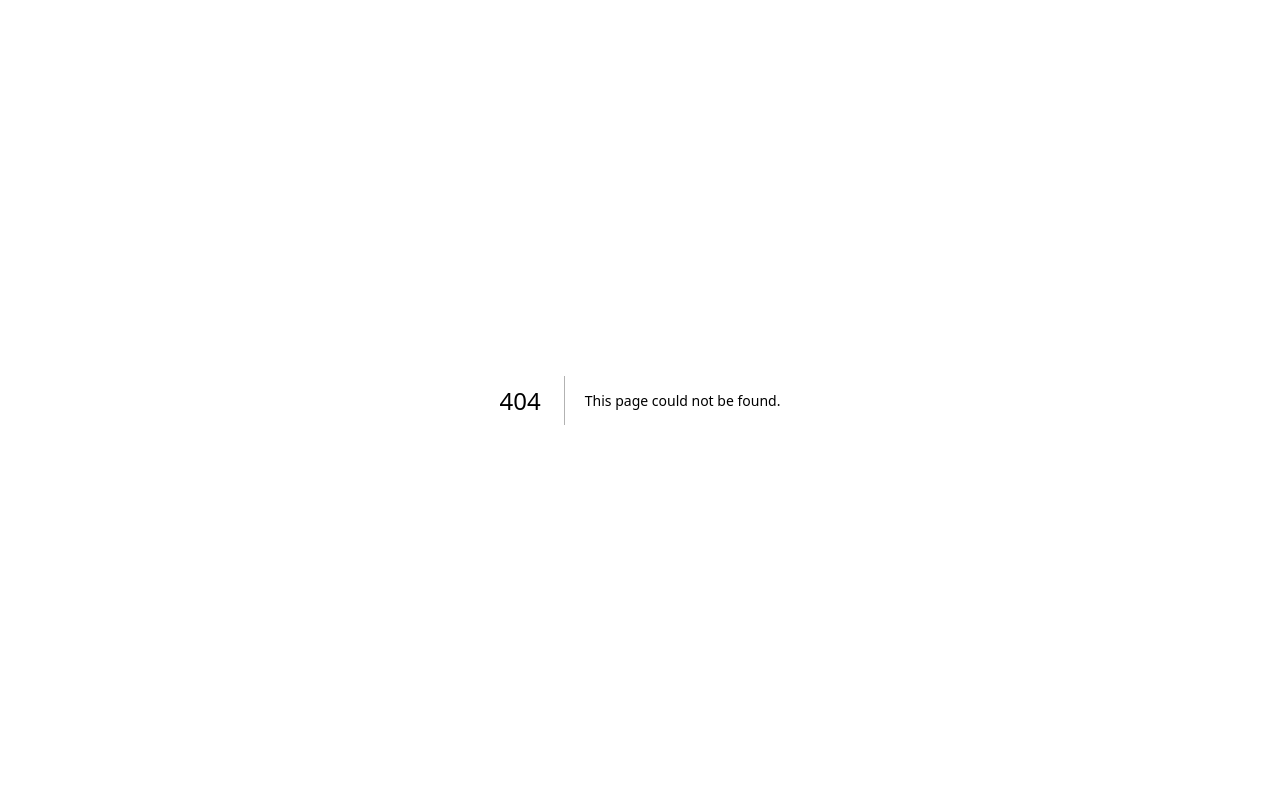
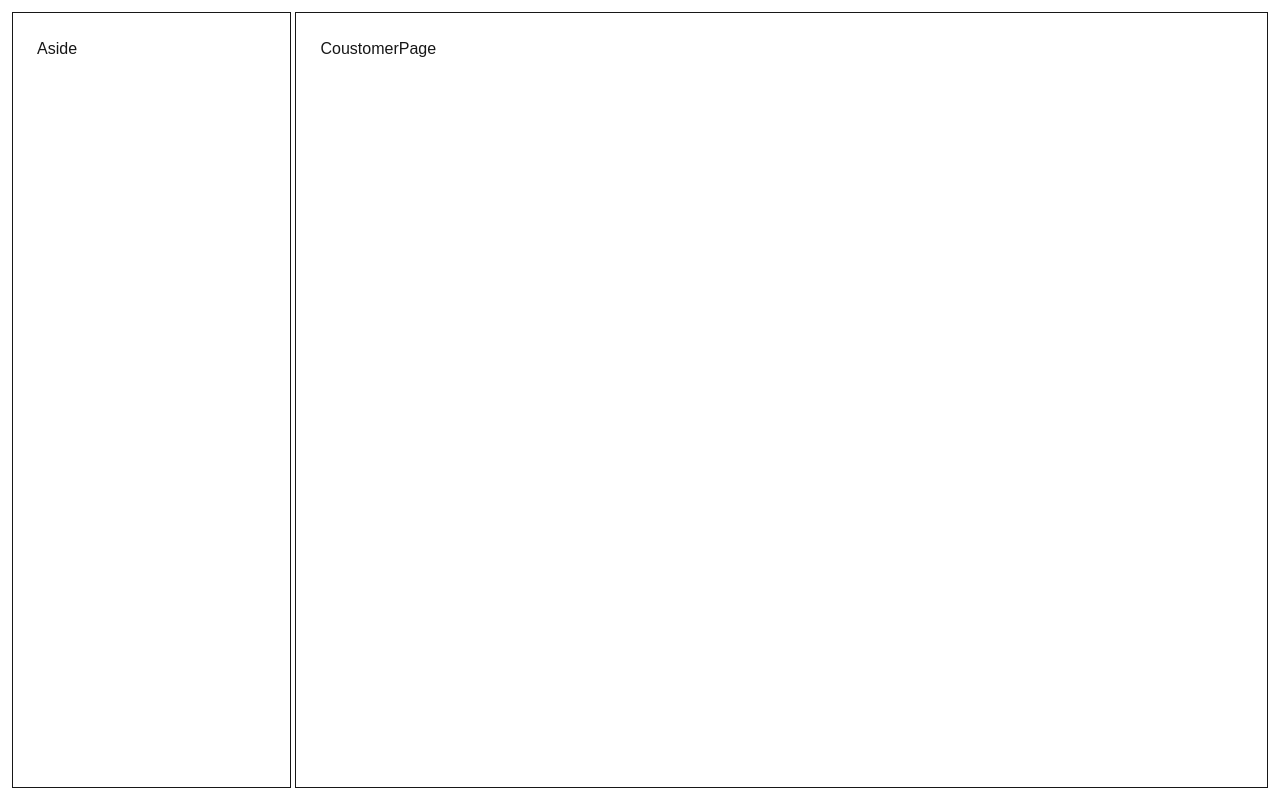
Before and after one commit to md-samrat/first-next-app, a Next.js app: page /dashboard/coustomer in a window 1280 px wide. Before the commit this address had no page. Built offline with nearby package versions, Linux system fonts and the light colour scheme.

Commit message:
implement nested routing and layout

```diff
--- /dev/null
+++ b/src/app/dashboard/coustomer/page.tsx
@@ -0,0 +1,8 @@
+
+function CoustomerPage() {
+  return (
+    <div>CoustomerPage</div>
+  )
+}
+
+export default CoustomerPage
--- /dev/null
+++ b/src/app/dashboard/layout.tsx
@@ -0,0 +1,11 @@
+
+function DashBoardLayout({children}:{children:React.ReactNode}) {
+  return (
+    <div className="flex gap-1 p-3 h-screen w-full">
+        <div className="border p-6 w-[350px]">Aside</div>
+        <div className="p-6 w-full border">{children}</div>
+    </div>
+  )
+}
+
+export default DashBoardLayout
--- /dev/null
+++ b/src/app/dashboard/orders/page.tsx
@@ -0,0 +1,9 @@
+import React from 'react'
+
+function OrdersPage() {
+  return (
+    <div>Orders Page</div>
+  )
+}
+
+export default OrdersPage
--- /dev/null
+++ b/src/app/dashboard/payment/page.tsx
@@ -0,0 +1,9 @@
+import React from 'react'
+
+function PaymentPage() {
+  return (
+    <div>Payment Page</div>
+  )
+}
+
+export default PaymentPage
```
